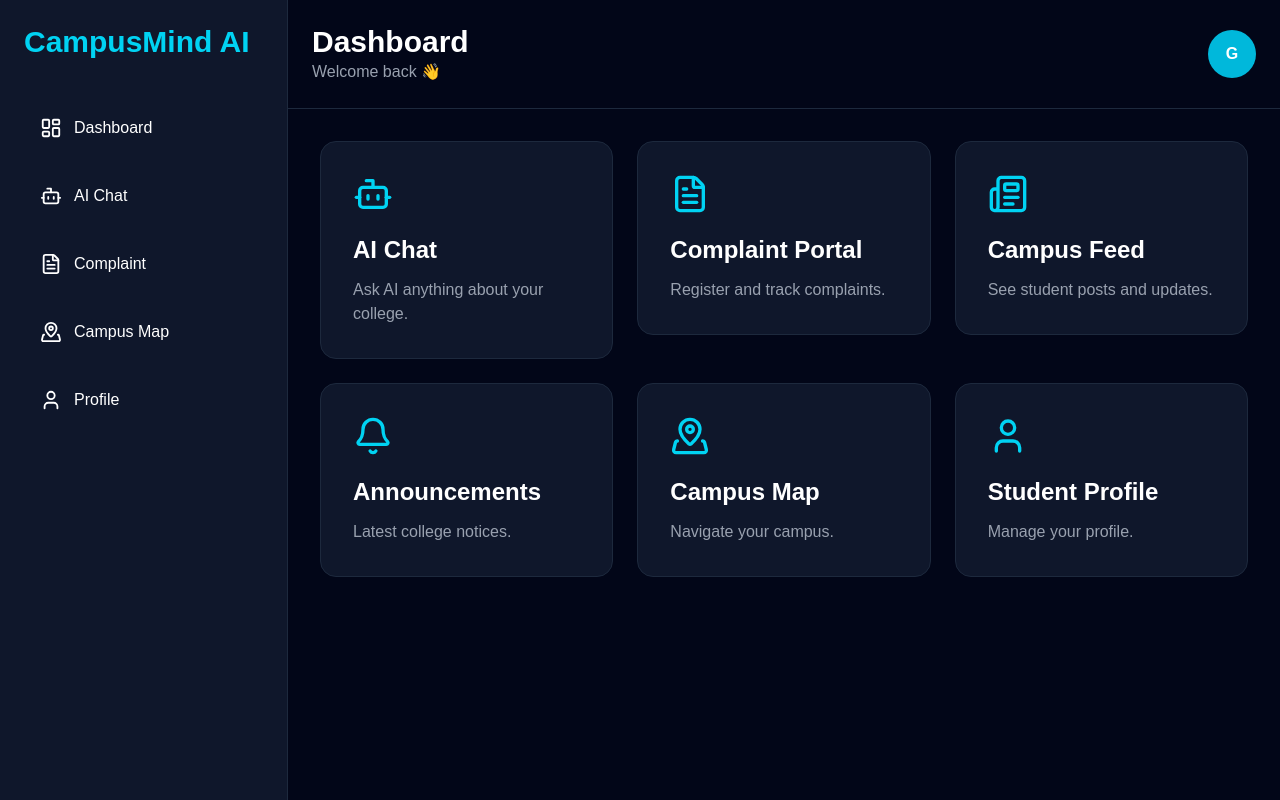
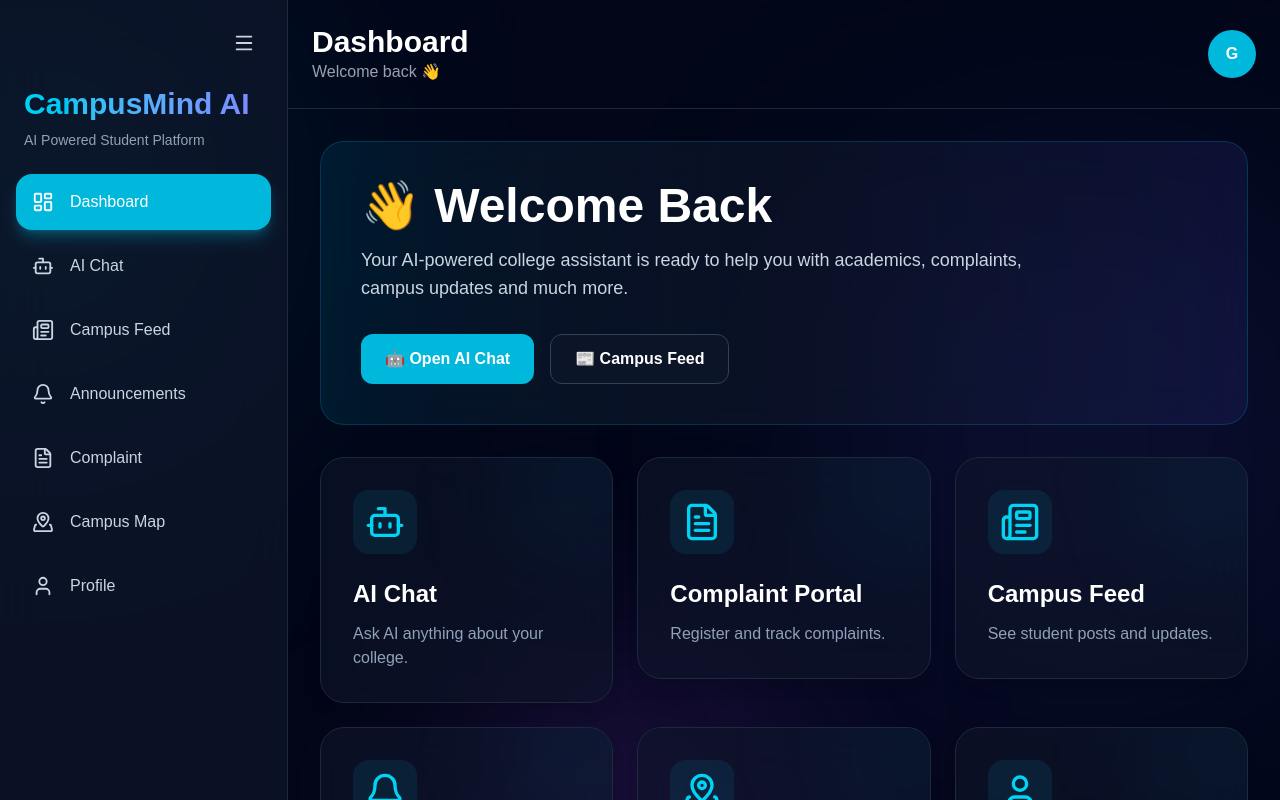
Before and after one commit to gaurav200887/campusmind-ai, a Next.js app in the folder frontend/: page /dashboard in a window 1280 px wide. Shown: the top 800 px of the page. Built offline with nearby package versions, Linux system fonts and the light colour scheme.

Commit message:
Redesign dashboard UI with animations and collapsible sidebar

```diff
--- a/frontend/app/dashboard/page.tsx
+++ b/frontend/app/dashboard/page.tsx
@@ -13,12 +13,47 @@ import {
 
 export default function DashboardPage() {
   return (
-    <main className="flex min-h-screen bg-slate-950 text-white">
+
+    <main className="relative flex min-h-screen overflow-hidden bg-slate-950 text-white">
+{/* Background Glow */}
+<div className="absolute -left-40 top-0 h-96 w-96 rounded-full bg-cyan-500/20 blur-[140px]" />
+
+<div className="absolute right-0 top-60 h-96 w-96 rounded-full bg-indigo-500/20 blur-[140px]" />
+
+<div className="absolute bottom-0 left-1/2 h-80 w-80 -translate-x-1/2 rounded-full bg-purple-500/20 blur-[120px]" />
+
+
+
+      <div className="relative z-10 flex w-full">
+
   <Sidebar />
 
   <div className="flex-1">
     <Topbar />
+<div className="mx-8 mt-8 rounded-3xl border border-cyan-500/20 bg-gradient-to-r from-cyan-500/10 via-slate-900/60 to-indigo-500/10 p-10 backdrop-blur-xl">
 
+  <h1 className="text-5xl font-extrabold">
+    👋 Welcome Back
+  </h1>
+
+  <p className="mt-4 max-w-2xl text-lg text-slate-300">
+    Your AI-powered college assistant is ready to help you with academics,
+    complaints, campus updates and much more.
+  </p>
+
+  <div className="mt-8 flex gap-4">
+
+    <button className="rounded-xl bg-cyan-500 px-6 py-3 font-semibold transition hover:bg-cyan-400">
+      🤖 Open AI Chat
+    </button>
+
+    <button className="rounded-xl border border-slate-700 bg-slate-900/60 px-6 py-3 font-semibold hover:border-cyan-400">
+      📰 Campus Feed
+    </button>
+
+  </div>
+
+</div>
         <div className="p-8">
           <div className="grid gap-6 md:grid-cols-2 lg:grid-cols-3">
             <DashboardCard
@@ -65,6 +100,7 @@ export default function DashboardPage() {
            </div>
          </div>
        </div>
+     </div>
     </main>
   );
 }
--- a/frontend/components/layout/Dashboardcard.tsx
+++ b/frontend/components/layout/Dashboardcard.tsx
@@ -1,4 +1,8 @@
+"use client";
+
 import Link from "next/link";
+import { motion } from "framer-motion";
+
 
 type Props = {
   title: string;
@@ -15,21 +19,37 @@ export default function DashboardCard({
 }: Props) {
   return (
   <Link href={href}>
-      <div className="cursor-pointer rounded-2xl border border-slate-800 bg-slate-900 p-8 transition hover:border-cyan-400 hover:scale-105">
+    <motion.div
+      whileHover={{
+        scale: 1.04,
+        y: -8,
+      }}
+      whileTap={{
+        scale: 0.98,
+      }}
+      transition={{
+        duration: 0.25,
+      }}
+      className="group relative overflow-hidden rounded-3xl border border-slate-800 bg-slate-900/60 p-8 backdrop-blur-xl shadow-lg transition-all hover:border-cyan-400 hover:shadow-cyan-500/20"
+    >
+      {/* Glow Effect */}
+      <div className="absolute -right-10 -top-10 h-32 w-32 rounded-full bg-cyan-500/10 blur-3xl group-hover:bg-cyan-500/20 transition-all" />
 
-        <div className="text-cyan-400">
+      {/* Icon */}
+      <div className="relative flex h-16 w-16 items-center justify-center rounded-2xl bg-cyan-500/10 text-cyan-400 transition-all group-hover:rotate-6 group-hover:bg-cyan-500 group-hover:text-white">
         {icon}
       </div>
 
-        <h2 className="mt-5 text-2xl font-bold">
+      {/* Title */}
+      <h2 className="relative mt-6 text-2xl font-bold">
         {title}
       </h2>
 
-        <p className="mt-3 text-gray-400">
+      {/* Description */}
+      <p className="relative mt-3 text-slate-400">
         {description}
       </p>
-
-      </div>
+    </motion.div>
   </Link>
 );
 }
--- a/frontend/components/layout/Sidebar.tsx
+++ b/frontend/components/layout/Sidebar.tsx
@@ -1,37 +1,230 @@
+"use client";
+
 import Link from "next/link";
-import { Bot, MapPinned, FileText, User, LayoutDashboard } from "lucide-react";
+import { usePathname } from "next/navigation";
+import { useState } from "react";
+import { Menu } from "lucide-react";
+
+import {
+  LayoutDashboard,
+  Bot,
+  FileText,
+  MapPinned,
+  User,
+  Newspaper,
+  Bell,
+} from "lucide-react";
+
 
 const menu = [
-  { title: "Dashboard", href: "/dashboard", icon: LayoutDashboard },
-  { title: "AI Chat", href: "/ai-chat", icon: Bot },
-  { title: "Complaint", href: "/complaint", icon: FileText },
-  { title: "Campus Map", href: "/campus-map", icon: MapPinned },
-  { title: "Profile", href: "/profile", icon: User },
+  {
+    title: "Dashboard",
+    href: "/dashboard",
+    icon: LayoutDashboard,
+  },
+  {
+    title: "AI Chat",
+    href: "/ai-chat",
+    icon: Bot,
+  },
+  {
+    title: "Campus Feed",
+    href: "/campus-feed",
+    icon: Newspaper,
+  },
+  {
+    title: "Announcements",
+    href: "/announcements",
+    icon: Bell,
+  },
+  {
+    title: "Complaint",
+    href: "/complaint",
+    icon: FileText,
+  },
+  {
+    title: "Campus Map",
+    href: "/campus-map",
+    icon: MapPinned,
+  },
+  {
+    title: "Profile",
+    href: "/profile",
+    icon: User,
+  },
 ];
 
+
 export default function Sidebar() {
+
+  const pathname = usePathname();
+
+  const [collapsed, setCollapsed] = useState(false);
+
+
   return (
-    <aside className="w-72 bg-slate-900 border-r border-slate-800 min-h-screen p-6">
-      <h1 className="text-3xl font-bold text-cyan-400 mb-10">
-        CampusMind AI
-      </h1>
+    <aside
+      className={`
+        min-h-screen
+        border-r border-slate-800
+        bg-slate-900/70
+        backdrop-blur-xl
+        transition-all duration-300
+        ${collapsed ? "w-20" : "w-72"}
+      `}
+    >
 
-      <nav className="space-y-3">
-        {menu.map((item) => {
+      {/* Header */}
+
+      <div className="p-6">
+
+
+        <div className="flex justify-end mb-6">
+
+          <button
+            onClick={() => setCollapsed(!collapsed)}
+            className="
+              rounded-lg
+              p-2
+              text-slate-300
+              hover:bg-slate-800
+              transition
+            "
+          >
+
+            <Menu size={22}/>
+
+          </button>
+
+        </div>
+
+
+
+        {!collapsed && (
+
+          <div>
+
+            <h1
+              className="
+              text-3xl
+              font-extrabold
+              bg-gradient-to-r
+              from-cyan-400
+              to-indigo-400
+              bg-clip-text
+              text-transparent
+              "
+            >
+              CampusMind AI
+            </h1>
+
+
+            <p className="mt-2 text-sm text-slate-400">
+              AI Powered Student Platform
+            </p>
+
+          </div>
+
+        )}
+
+
+      </div>
+
+
+
+      {/* Navigation */}
+
+      <nav className="px-4 space-y-2">
+
+
+        {menu.map((item)=>{
+
+
           const Icon = item.icon;
 
+          const active = pathname === item.href;
+
+
+
           return (
+
             <Link
+
               key={item.title}
+
               href={item.href}
-              className="flex items-center gap-3 rounded-xl p-4 hover:bg-slate-800 transition"
+
+              className={`
+                group
+                flex
+                items-center
+                gap-4
+                rounded-2xl
+                px-4
+                py-4
+                transition-all
+                duration-300
+
+                ${
+                  active
+
+                  ?
+                  "bg-cyan-500 text-white shadow-lg shadow-cyan-500/30"
+
+                  :
+
+                  "text-slate-300 hover:bg-slate-800 hover:text-cyan-400"
+                }
+
+                ${
+                  collapsed
+                  ?
+                  "justify-center"
+                  :
+                  ""
+                }
+
+              `}
+
             >
-              <Icon size={22} />
-              {item.title}
+
+
+              <Icon
+
+                size={22}
+
+                className="
+                  transition-transform
+                  group-hover:scale-110
+                "
+
+              />
+
+
+
+              {!collapsed && (
+
+                <span className="font-medium">
+
+                  {item.title}
+
+                </span>
+
+              )}
+
+
+
             </Link>
+
           );
+
+
         })}
+
+
       </nav>
+
+
     </aside>
   );
 }
--- a/frontend/package.json
+++ b/frontend/package.json
@@ -10,6 +10,7 @@
   },
   "dependencies": {
     "@google/generative-ai": "^0.24.1",
+    "framer-motion": "^12.42.2",
     "lucide-react": "^1.24.0",
     "next": "16.2.10",
     "openai": "^6.47.0",
```
Also changed, not shown: 1 other file (tests, documents, lock files or other folders). Lines whose indentation alone changed are shown as unchanged.
